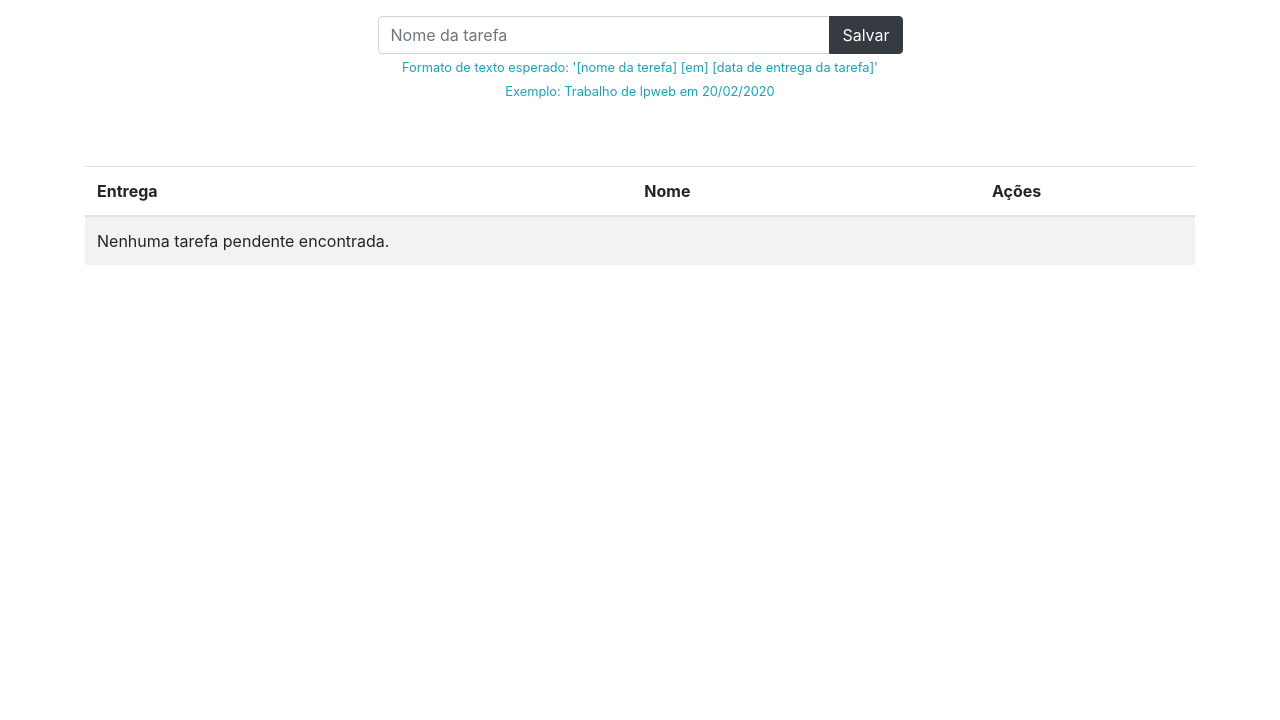
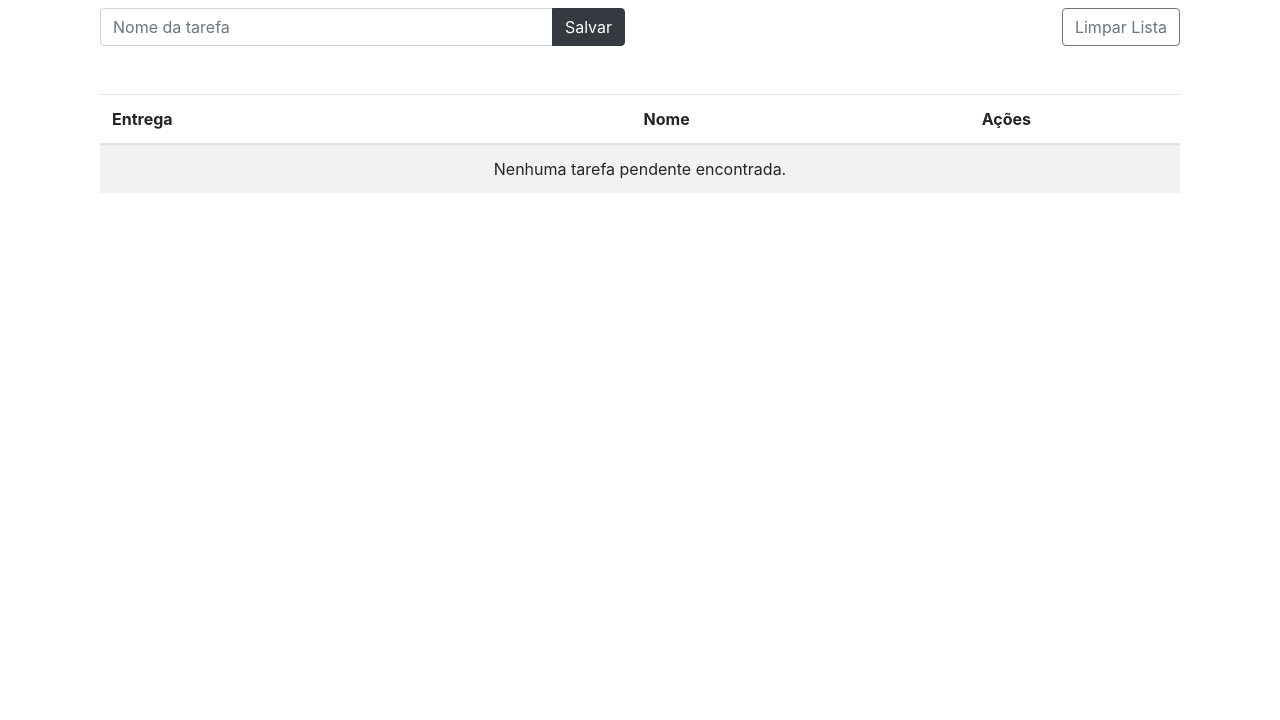
Before and after one commit to carlosd-barros/gerenciador-de-tarefas, a plain HTML site: page index.html in a window 1280 px wide. Shown: the part 80-800 px from the top of the page. Drawn offline with nearby package versions, Linux system fonts and the light colour scheme.

Commit message:
btn para limpar a lista de tarefas e umas mudanças no layout

```diff
--- a/index.html
+++ b/index.html
@@ -16,11 +16,10 @@
     <main role="main">
         <div class="container">
 
-            <div class="text-center py-3">
-                <h1>Tarefas</h1> <br />
+            <h1 class="col pb-2">Tarefas</h1> <br />
 
             <div class="pb-4">
-                    <div class="d-flex justify-content-center">
+                <div class="d-flex justify-content-between">
                     <div class="col-md-6 input-group md-form">
                         <input
                             type="text"
@@ -35,16 +34,16 @@
                             </button>
                         </div>
                     </div>
+
+                    <div class="col-md-auto">
+                        <button id="delete_task_list" class="col-md-auto btn btn-outline-secondary">
+                            Limpar Lista
+                        </button>
                     </div>
-
-                    <small class="text-info">
-                        Formato de texto esperado: '[nome da terefa] [em] [data de entrega da tarefa]' <br />
-                        Exemplo: Trabalho de lpweb em 20/02/2020
-                    </small>
                 </div>
             </div> <br />
 
-            <div id="div_table" class="pb-4">
+            <div id="div_table" class="col pb-4">
                 <table id="tabela_tarefa" class="table table-striped">
                     <thead>
                         <tr>
--- a/main.js
+++ b/main.js
@@ -8,11 +8,24 @@ class Task {
 }
 
 // get task_list from storage
-const tasks = JSON.parse(localStorage.getItem("task_list")) || [];
+var tasks = JSON.parse(localStorage.getItem("task_list")) || [];
 
 // save task_list on storage
 function saveToStorage() {
     localStorage.setItem("task_list", JSON.stringify(tasks));
+}
+
+// clean task_list
+document.getElementById('delete_task_list').onclick = function() {
+    let message = 'Desaja deletar todas as tarefas?';
+
+    if (!confirm(message)) {
+        return;
+    }
+
+    tasks = [];
+    saveToStorage();
+    renderTaskList();
 }
 
 // Criar o obj Task, add obj Task na tasks list,
@@ -78,6 +91,7 @@ function renderTaskList() {
         console.log("nenhuma task encontrada");
 
         let td_empty = document.createElement("td");
+        td_empty.classList.add('text-center');
         td_empty.setAttribute("colspan", 3);
         td_empty.appendChild(
             document.createTextNode("Nenhuma tarefa pendente encontrada.")
```
Lines whose indentation alone changed are shown as unchanged.
